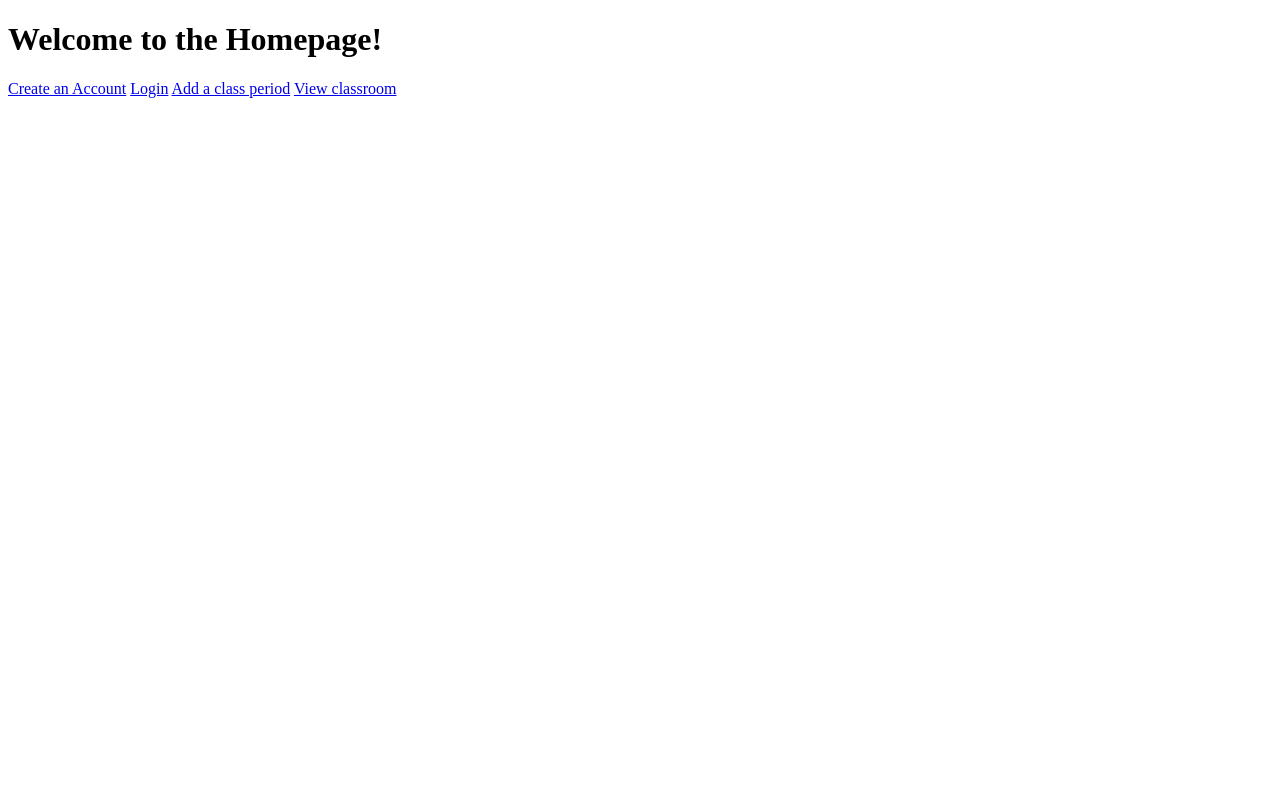
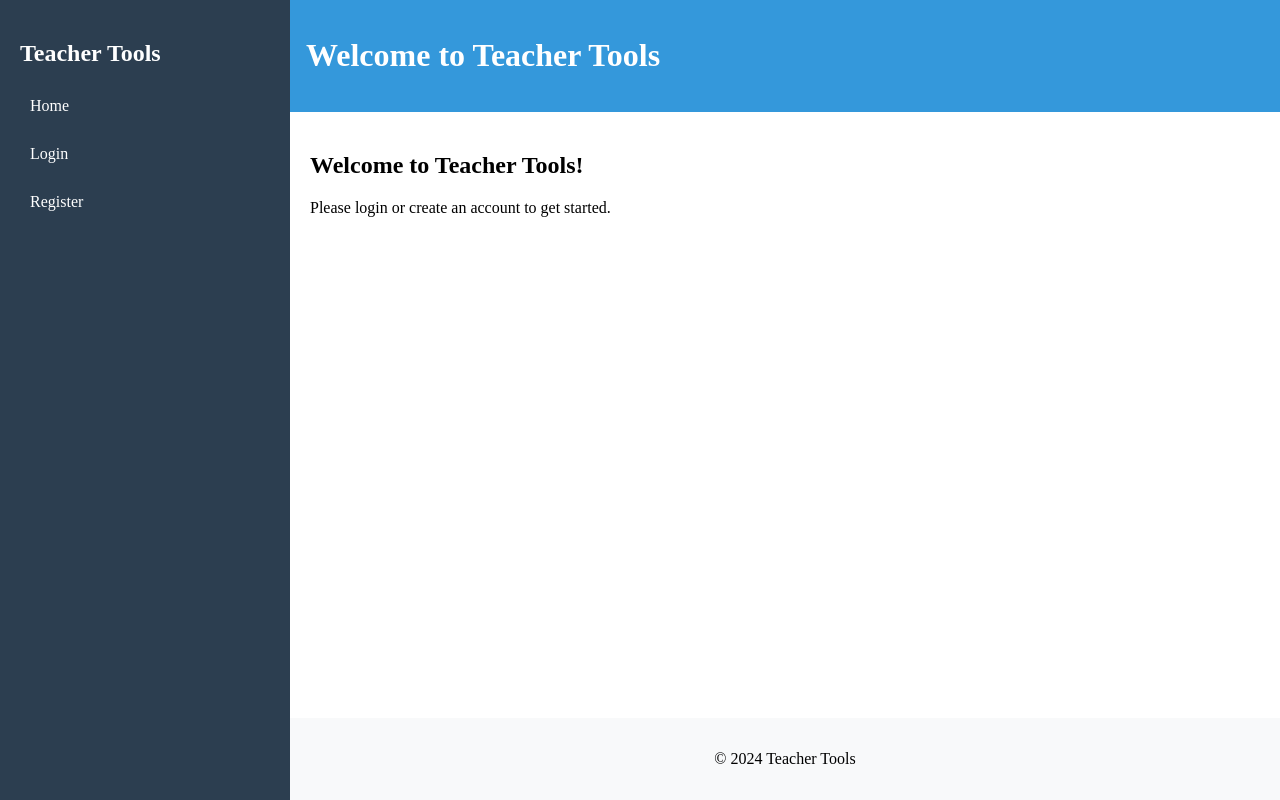
Before and after one commit to azezpz1/teacher_tools, a Django app: page / in a window 1280 px wide. Run offline with Django 5.2, Linux system fonts and the light colour scheme.

Commit message:
Add basic navigation side bar

```diff
--- a/core/templates/core/base.html
+++ b/core/templates/core/base.html
@@ -4,16 +4,104 @@
     <meta charset="UTF-8" />
     <meta name="viewport" content="width=device-width, initial-scale=1.0" />
     <title>{% block title %}My Site{% endblock %}</title>
+    <style>
+      /* Basic CSS for the layout */
+      body {
+        margin: 0;
+        padding: 0;
+        display: flex;
+        min-height: 100vh;
+      }
+
+      .sidebar {
+        width: 250px;
+        background-color: #2c3e50;
+        color: white;
+        padding: 20px;
+      }
+
+      .sidebar-nav {
+        list-style: none;
+        padding: 0;
+      }
+
+      .sidebar-nav li {
+        margin-bottom: 10px;
+      }
+
+      .sidebar-nav a {
+        color: white;
+        text-decoration: none;
+        padding: 10px;
+        display: block;
+        border-radius: 5px;
+        transition: background-color 0.3s;
+      }
+
+      .sidebar-nav a:hover {
+        background-color: #34495e;
+      }
+
+      .main-content {
+        flex: 1;
+        display: flex;
+        flex-direction: column;
+      }
+
+      header {
+        background-color: #3498db;
+        color: white;
+        padding: 1rem;
+      }
+
+      main {
+        flex: 1;
+        padding: 20px;
+      }
+
+      footer {
+        background-color: #f8f9fa;
+        padding: 1rem;
+        text-align: center;
+      }
+    </style>
   </head>
   <body>
-    <header>
-      <h1>Welcome to My Site</h1>
-    </header>
+    <nav class="sidebar">
+      <h2>Teacher Tools</h2>
+      <ul class="sidebar-nav">
+        <li><a href="{% url 'homepage' %}">Home</a></li>
+        {% if user.is_authenticated %}
+        <li>
+          <a href="{% url 'seat_arranger:add_class_period' %}"
+            >Add Class Period</a
+          >
+        </li>
+        {% for period in user.class_periods.all %}
+        <li>
+          <a href="{% url 'seat_arranger:classroom' period.period_number %}"
+            >Period {{ period.period_number }}</a
+          >
+        </li>
+        {% endfor %}
+        <li><a href="{% url 'logout' %}">Logout</a></li>
+        {% else %}
+        <li><a href="{% url 'login' %}">Login</a></li>
+        <li><a href="{% url 'register' %}">Register</a></li>
+        {% endif %}
+      </ul>
+    </nav>
 
-    <main>{% block content %}{% endblock %}</main>
+    <div class="main-content">
+      <header>
+        <h1>Welcome to Teacher Tools</h1>
+      </header>
 
-    <footer>
-      <p>&copy; 2024 My Site</p>
-    </footer>
+      <main>{% block content %}{% endblock %}</main>
+
+      <footer>
+        <p>&copy; 2024 Teacher Tools</p>
+      </footer>
+    </div>
   </body>
 </html>
--- a/core/templates/core/homepage.html
+++ b/core/templates/core/homepage.html
@@ -1,16 +1,11 @@
 <!-- core/templates/core/homepage.html -->
-<!DOCTYPE html>
-<html lang="en">
-  <head>
-    <meta charset="UTF-8" />
-    <meta name="viewport" content="width=device-width, initial-scale=1.0" />
-    <title>Homepage</title>
-  </head>
-  <body>
-    <h1>Welcome to the Homepage!</h1>
-    <a href="{% url 'register' %}">Create an Account</a>
-    <a href="{% url 'login' %}">Login</a>
-    <a href="{% url 'seat_arranger:add_class_period' %}">Add a class period</a>
-    <a href="{% url 'seat_arranger:classroom' %}">View classroom</a>
-  </body>
-</html>
+{% extends "core/base.html" %} {% block content %}
+<div>
+  <h2>Welcome to Teacher Tools!</h2>
+  {% if user.is_authenticated %}
+  <p>Welcome back, {{ user.username }}!</p>
+  {% else %}
+  <p>Please login or create an account to get started.</p>
+  {% endif %}
+</div>
+{% endblock %}
```
Also changed, not shown: core/templates/core/register.html (+9 -15 lines), core/templates/registration/login.html (+7 -13 lines).
